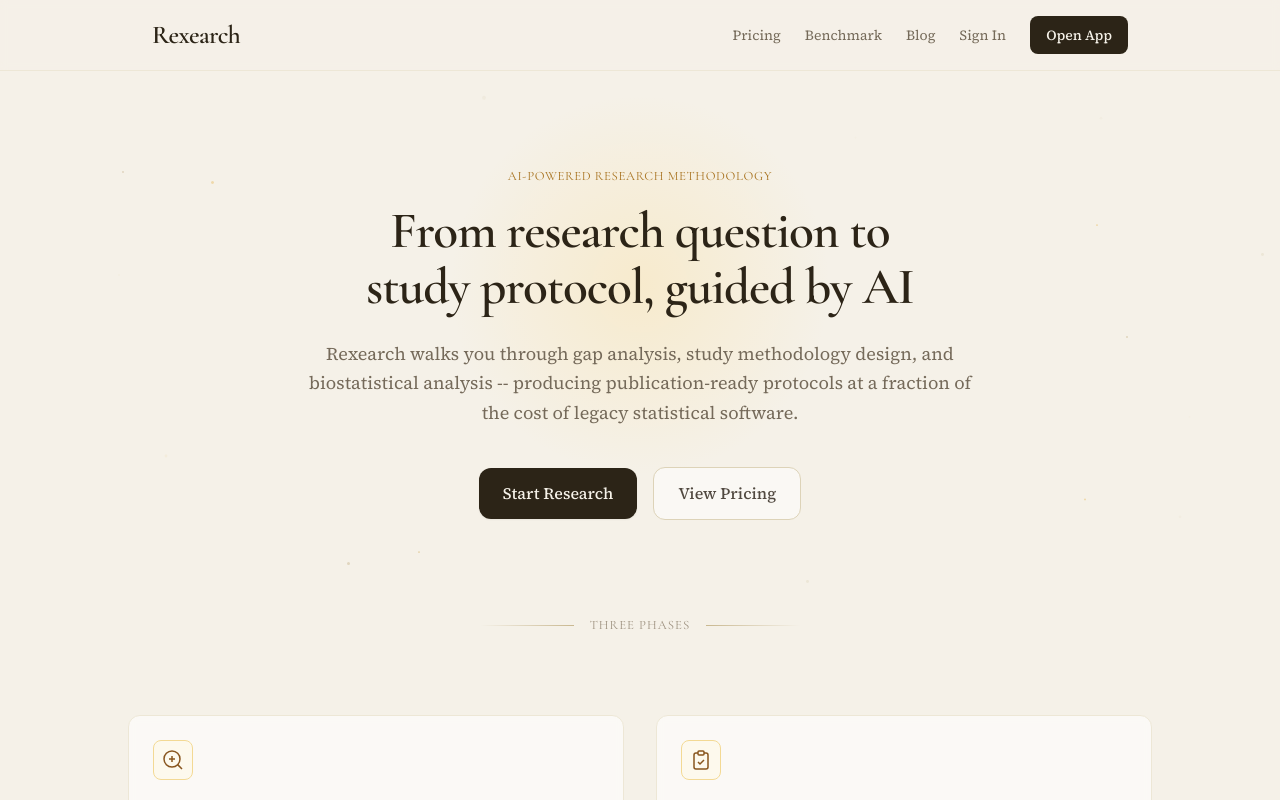
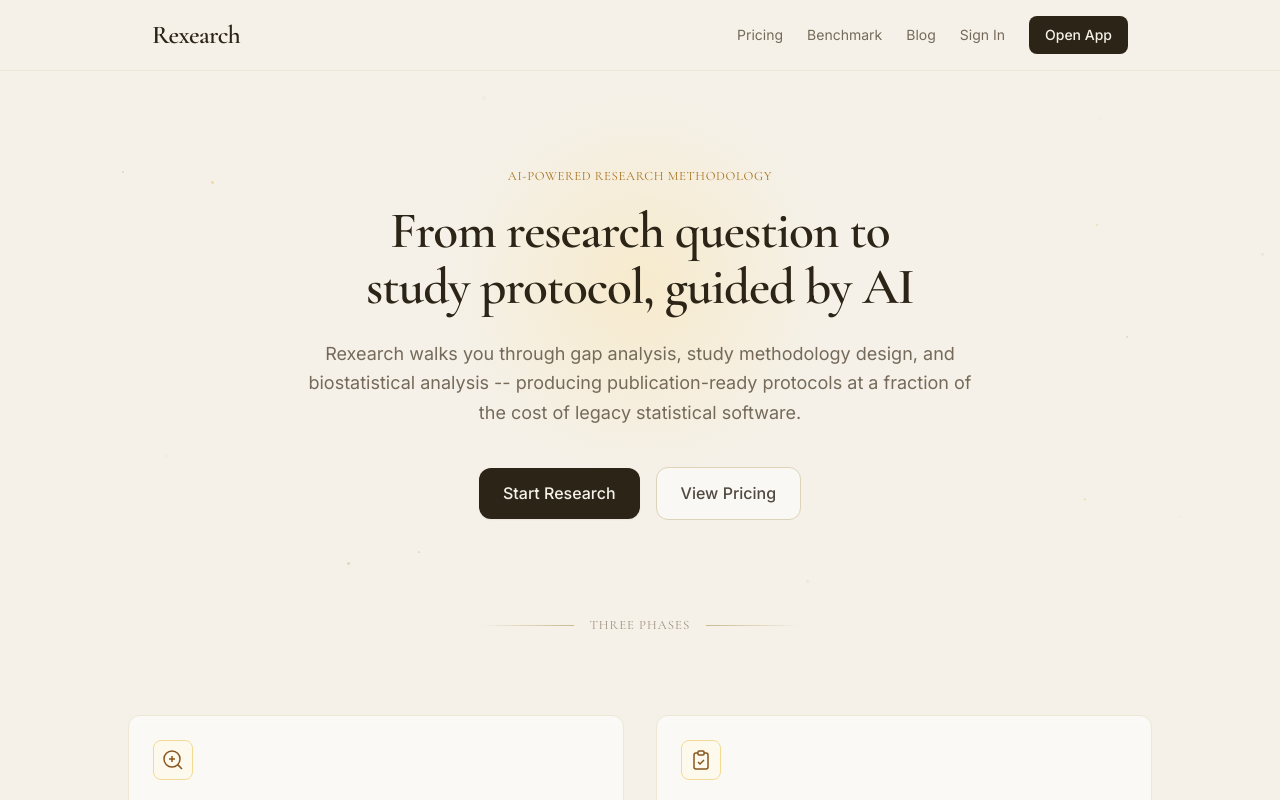
Before and after one commit to macsermkiat/chatbot_SampleSize, a Next.js app in the folder frontend/: page / in a window 1280 px wide. Shown: the top 800 px of the page. Built offline with nearby package versions, Linux system fonts and the light colour scheme.

Commit message:
refactor: swap body font from Source Serif 4 to Inter
Keep Cormorant Garamond for display headings (scholarly brand identity)
but use Inter for body text to feel sharper and more tool-like. Serif body
in a chat interface read as slow/traditional rather than modern AI tool.

```diff
--- a/frontend/src/app/benchmark/BenchmarkClient.tsx
+++ b/frontend/src/app/benchmark/BenchmarkClient.tsx
@@ -588,7 +588,7 @@ export default function BenchmarkClient() {
                     backgroundColor: COLORS.bg,
                     border: "1px solid #ddd3b8",
                     borderRadius: "8px",
-                    fontFamily: "var(--font-source-serif)",
+                    fontFamily: "var(--font-inter)",
                   }}
                 />
               </PieChart>
@@ -652,7 +652,7 @@ export default function BenchmarkClient() {
                   />
                   <Tooltip content={<CustomBarTooltip />} />
                   <Legend
-                    wrapperStyle={{ fontFamily: "var(--font-source-serif)", fontSize: 13 }}
+                    wrapperStyle={{ fontFamily: "var(--font-inter)", fontSize: 13 }}
                   />
                   <Bar dataKey="Rexearch" fill={COLORS.chatbot} radius={[4, 4, 0, 0]} />
                   <Bar dataKey="GPT-5" fill={COLORS.gpt5} radius={[4, 4, 0, 0]} />
@@ -709,14 +709,14 @@ export default function BenchmarkClient() {
                     strokeWidth={2}
                   />
                   <Legend
-                    wrapperStyle={{ fontFamily: "var(--font-source-serif)", fontSize: 12 }}
+                    wrapperStyle={{ fontFamily: "var(--font-inter)", fontSize: 12 }}
                   />
                   <Tooltip
                     contentStyle={{
                       backgroundColor: COLORS.bg,
                       border: "1px solid #ddd3b8",
                       borderRadius: "8px",
-                      fontFamily: "var(--font-source-serif)",
+                      fontFamily: "var(--font-inter)",
                     }}
                   />
                 </RadarChart>
@@ -751,14 +751,14 @@ export default function BenchmarkClient() {
                     strokeWidth={2}
                   />
                   <Legend
-                    wrapperStyle={{ fontFamily: "var(--font-source-serif)", fontSize: 12 }}
+                    wrapperStyle={{ fontFamily: "var(--font-inter)", fontSize: 12 }}
                   />
                   <Tooltip
                     contentStyle={{
                       backgroundColor: COLORS.bg,
                       border: "1px solid #ddd3b8",
                       borderRadius: "8px",
-                      fontFamily: "var(--font-source-serif)",
+                      fontFamily: "var(--font-inter)",
                     }}
                   />
                 </RadarChart>
--- a/frontend/src/app/globals.css
+++ b/frontend/src/app/globals.css
@@ -21,7 +21,7 @@
   body {
     background-color: #f5f1e8;
     color: #2c2417;
-    font-family: var(--font-source-serif), Georgia, serif;
+    font-family: var(--font-inter), system-ui, sans-serif;
   }
 
   ::selection {
--- a/frontend/src/app/layout.tsx
+++ b/frontend/src/app/layout.tsx
@@ -1,5 +1,5 @@
 import type { Metadata } from "next";
-import { Cormorant_Garamond, Source_Serif_4, JetBrains_Mono } from "next/font/google";
+import { Cormorant_Garamond, Inter, JetBrains_Mono } from "next/font/google";
 import { Analytics } from "@vercel/analytics/react";
 import "./globals.css";
 
@@ -10,10 +10,10 @@ const cormorant = Cormorant_Garamond({
   display: "swap",
 });
 
-const sourceSerif = Source_Serif_4({
+const inter = Inter({
   subsets: ["latin"],
   weight: ["300", "400", "500", "600"],
-  variable: "--font-source-serif",
+  variable: "--font-inter",
   display: "swap",
 });
 
@@ -60,7 +60,7 @@ export default function RootLayout({
   return (
     <html
       lang="en"
-      className={`${cormorant.variable} ${sourceSerif.variable} ${jetbrains.variable}`}
+      className={`${cormorant.variable} ${inter.variable} ${jetbrains.variable}`}
     >
       <body className="min-h-screen bg-parchment-100">
         {children}
--- a/frontend/tailwind.config.ts
+++ b/frontend/tailwind.config.ts
@@ -45,7 +45,7 @@ const config: Config = {
       },
       fontFamily: {
         display: ["var(--font-cormorant)", "Georgia", "serif"],
-        body: ["var(--font-source-serif)", "Georgia", "serif"],
+        body: ["var(--font-inter)", "system-ui", "sans-serif"],
         mono: ["var(--font-jetbrains)", "Menlo", "monospace"],
       },
       fontSize: {
```
